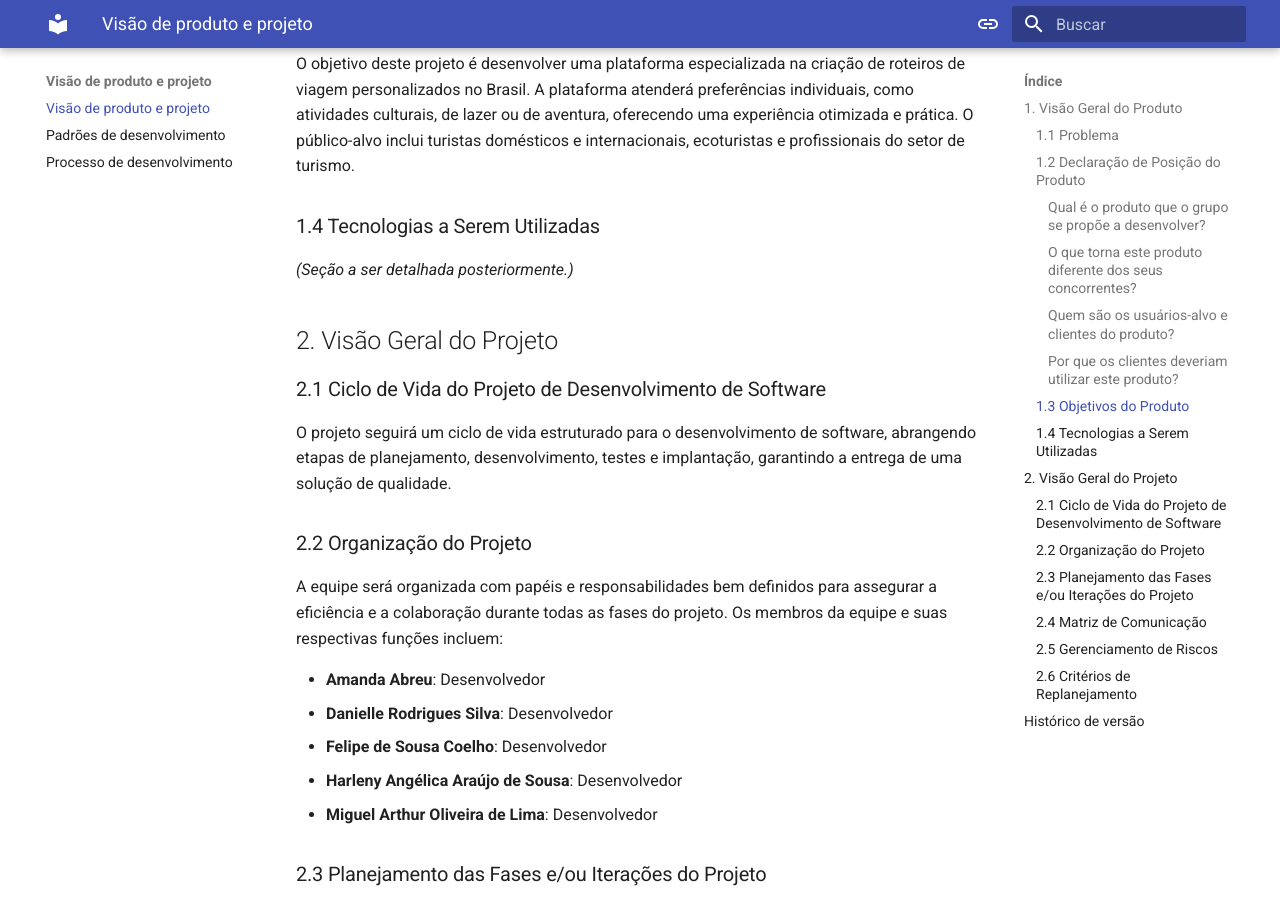
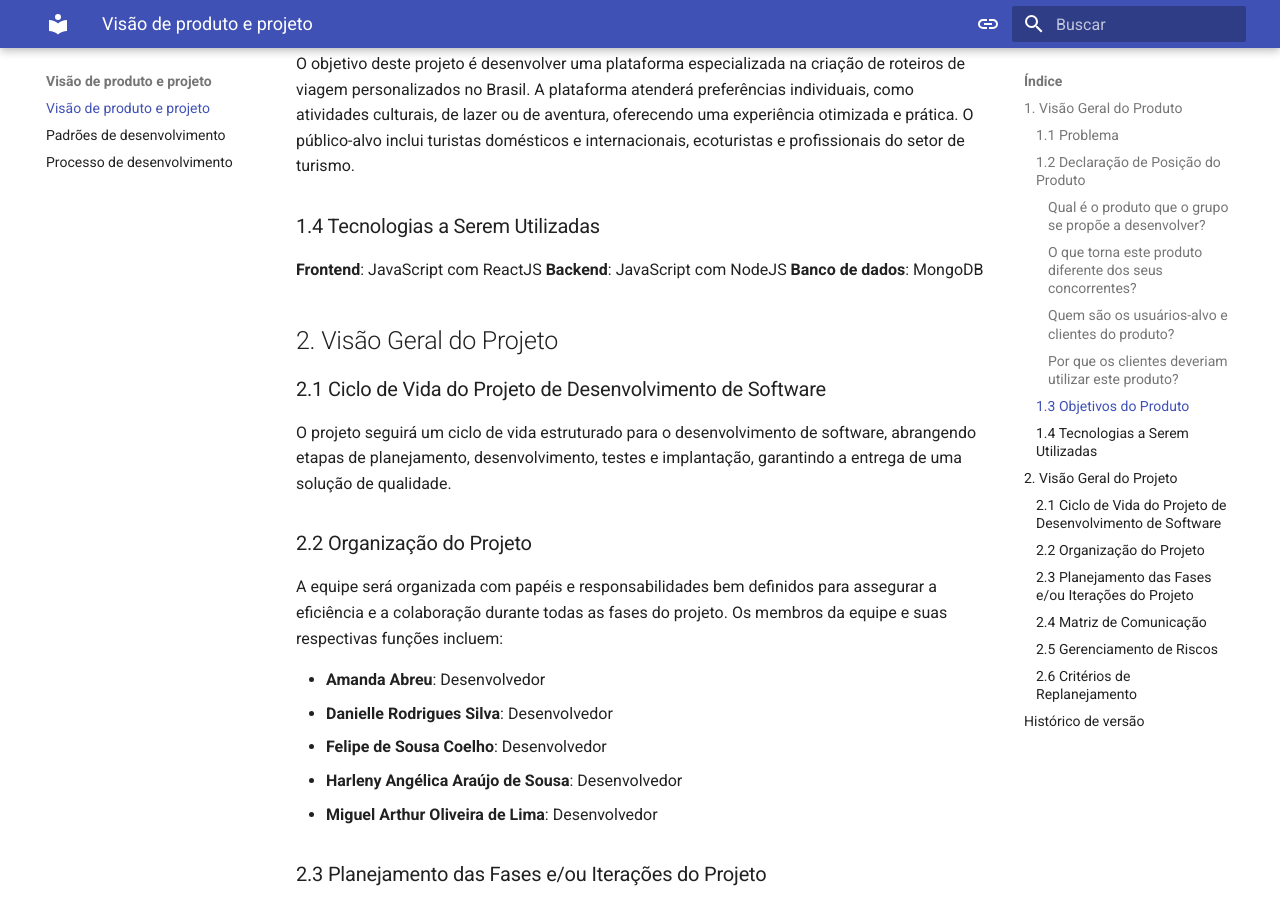
Before and after one commit to FGA-REQ/2024.2-Kingsman, an MkDocs documentation site: the page built from gitpages/vision-product-project.md, in a window 1280 px wide and 900 px high, scrolled down 1563 px. Built offline with MkDocs 1.6.1 and Material for MkDocs 9.7.7, drawn with Linux system fonts in a browser that asks for light colours; some of the changed text lies outside the part shown.

Commit message:
Inserção das tecnologias utilizadas

```diff
--- a/gitpages/vision-product-project.md
+++ b/gitpages/vision-product-project.md
@@ -39,7 +39,9 @@ O objetivo deste projeto é desenvolver uma plataforma especializada na criaçã
 
 ### 1.4 Tecnologias a Serem Utilizadas
 
-_(Seção a ser detalhada posteriormente.)_
+**Frontend**: JavaScript com ReactJS
+**Backend**: JavaScript com NodeJS
+**Banco de dados**: MongoDB
 
 ## 2. Visão Geral do Projeto
 
@@ -97,3 +99,4 @@ Essas ações garantirão que o projeto permaneça dentro do escopo e alcance os
 | :----: | :--------: | ------------------------------------------------------------------------------------------ | :-------------------------------------------: |
 |  1.0   | 13/01/2024 | Criação do processo de desenvolvimento                                                     |  [Amanda](https://github.com/Amandaaaaabreu)  |
 |  2.0   | 14/01/2024 | Separação das partes dos requisitos em diferentes documentos e transformação para MarkDown | [Felipe de Sousa](https://github.com/fsousac) |
+|  2.1   | 15/01/2024 | Inserção das tecnologias utilizadas                                                        | [Felipe de Sousa](https://github.com/fsousac) |
```
